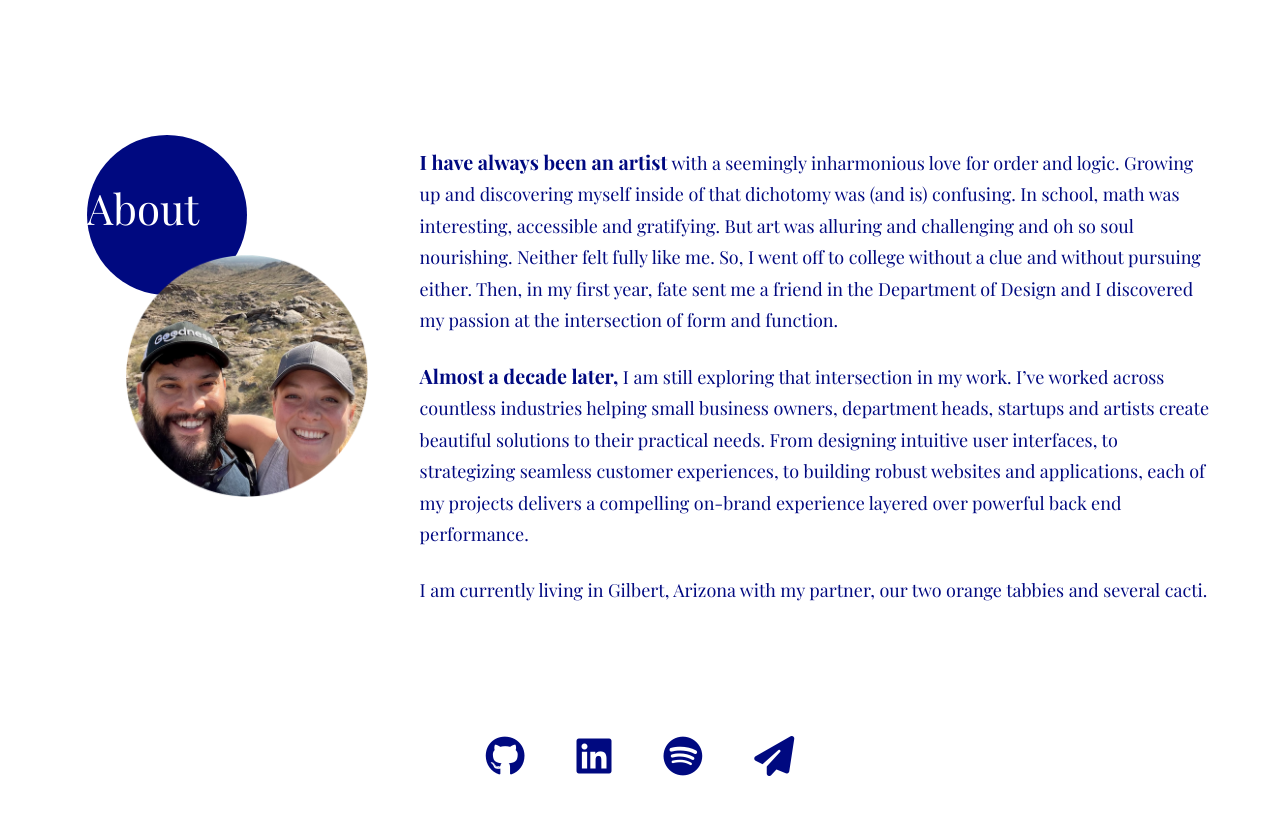
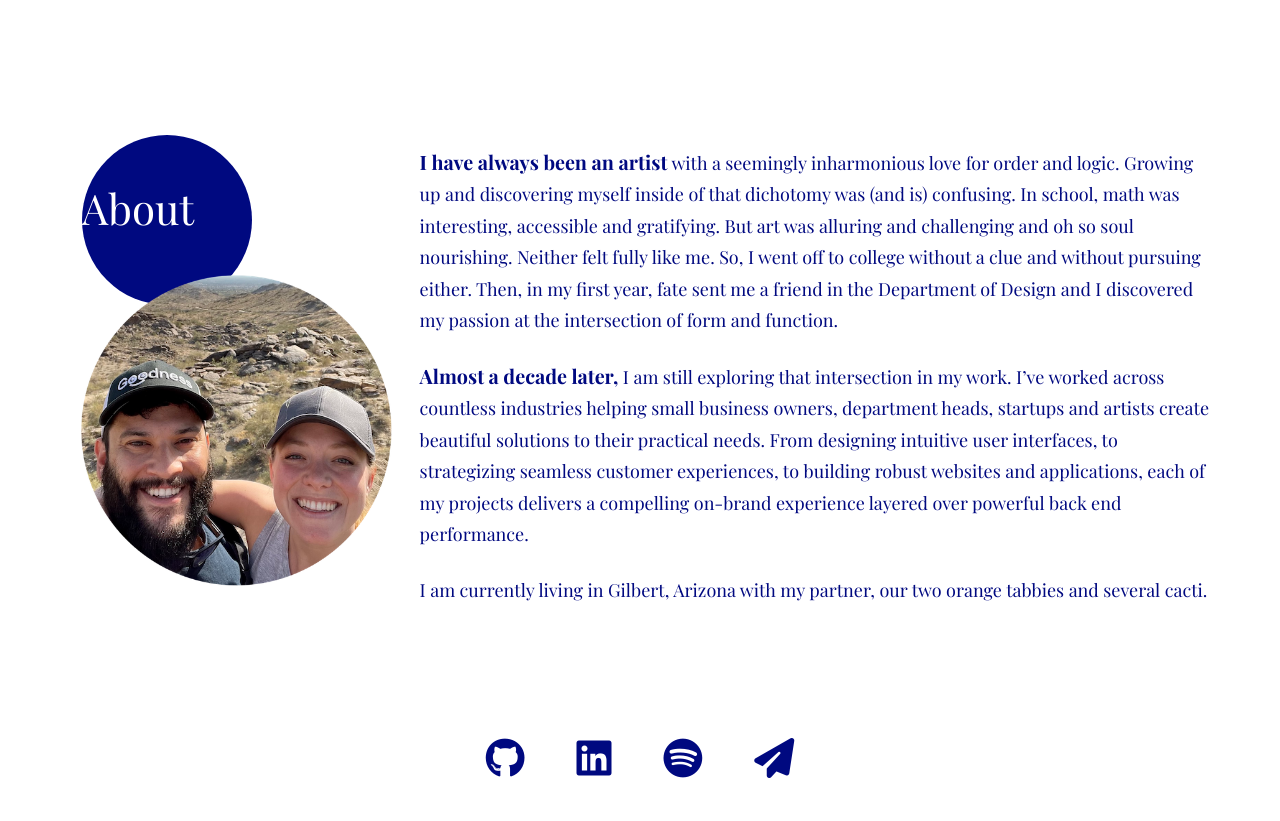
Before and after one commit to sophiabarrett/sophiabarrett.co, a React (Create React App) app: page / in a window 1280 px wide. Shown: the part 560-1381 px from the top of the page. Built offline with nearby package versions, Linux system fonts and the light colour scheme; a web font is replaced by a local one.

Commit message:
cleanup css

```diff
--- a/src/index.css
+++ b/src/index.css
@@ -133,7 +133,7 @@ header {
 
 header h1,
 header nav {
-  flex-basis: 100%;
+  width: 100%;
 }
 
 header h1 {
@@ -227,6 +227,7 @@ main section .paragraph-start {
 #intro p {
   font-size: 32px;
   line-height: 1.5em;
+  max-width: 700px;
 }
 
 #intro img {
@@ -240,21 +241,18 @@ main section .paragraph-start {
   flex-wrap: wrap;
 }
 
-#about .title-wrapper {
-  flex-basis: 100%;
-}
-
+#about .title-wrapper,
 #about .content-wrapper {
-  flex-basis: 100%;
+  width: 100%;
 }
 
 #about .title-wrapper h2 {
-  padding: 45px 100px 55px 0;
+  padding: 45px 110px 65px 0;
   margin-right: 140px;
 }
 
 #about img {
-  width: 60%;
+  width: 65%;
   height: auto;
   margin-top: -50px;
   margin-left: 60px;
@@ -279,7 +277,7 @@ main section .paragraph-start {
 
 #portfolio ul li {
   list-style: none;
-  flex-basis: 100%;
+  width: 100%;
   margin: 40px 0;
 }
 
@@ -393,7 +391,7 @@ footer .legal {
   }
 
   #about img {
-    width: 40%;
+    width: 50%;
   }
 
   #resume .list {
@@ -439,23 +437,19 @@ footer .legal {
     text-align: left;
   }
 
-  #about {
-    flex-wrap: nowrap;
-  }
-
   #about .title-wrapper {
-    flex-basis: 30%;
+    width: 30%;
   }
 
   #about .content-wrapper {
-    flex-basis: 70%;
+    width: 70%;
     padding-left: 10px;
   }
 
   #about img {
-    width: 70%;
-    margin-top: -40px;
-    margin-left: 20px;
+    width: 90%;
+    margin-top: -30px;
+    margin-left: 0;
   }
 
   #portfolio .title-wrapper h2 {
@@ -465,7 +459,7 @@ footer .legal {
   }
 
   #portfolio ul li:not(:first-child) {
-    flex-basis: 40%;
+    width: 40%;
     margin: 60px 0;
   }
 
@@ -500,7 +494,7 @@ footer .legal {
 @media screen and (min-width: 1200px) {
   header h1,
   header nav {
-    flex-basis: auto;
+    width: auto;
   }
 
   header nav span {
```
Also changed, not shown: screenshot.png (added).
